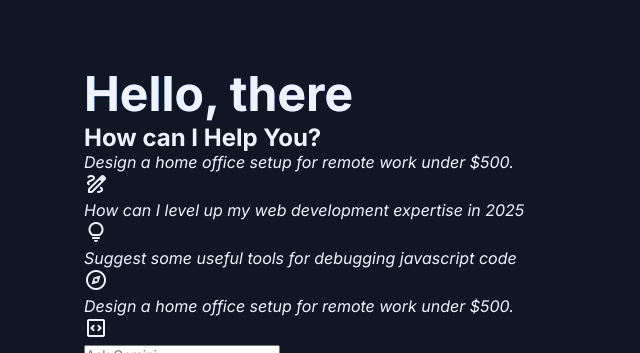
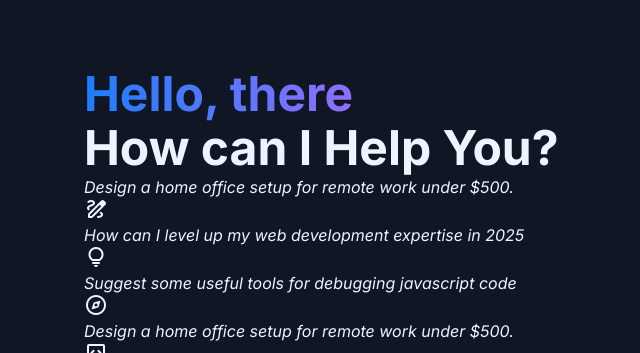
Before and after one commit to paragvekariya/Gemini-Clone-2.0, a plain HTML site: page script/style/index.html in a window 1280 px wide. Shown: the top 353 px of the page, without its empty margins (86-726 px from the left). Drawn offline with nearby package versions, Linux system fonts and the light colour scheme.

Commit message:
Update style.css

```diff
--- a/script/style/style.css
+++ b/script/style/style.css
@@ -57,4 +57,11 @@ body{
  width: fit-content;
  background: linear-gradient(to right, #1d7efd, #8f6fff);
  background-clip:text;
+ -webkit-background-clip: text;
+ -webkit-text-fill-color: transparent;
 }
+
+.app-header .sub-heading{
+    font-size: 3rem;
+    margin-top: -5px;
+}
```
